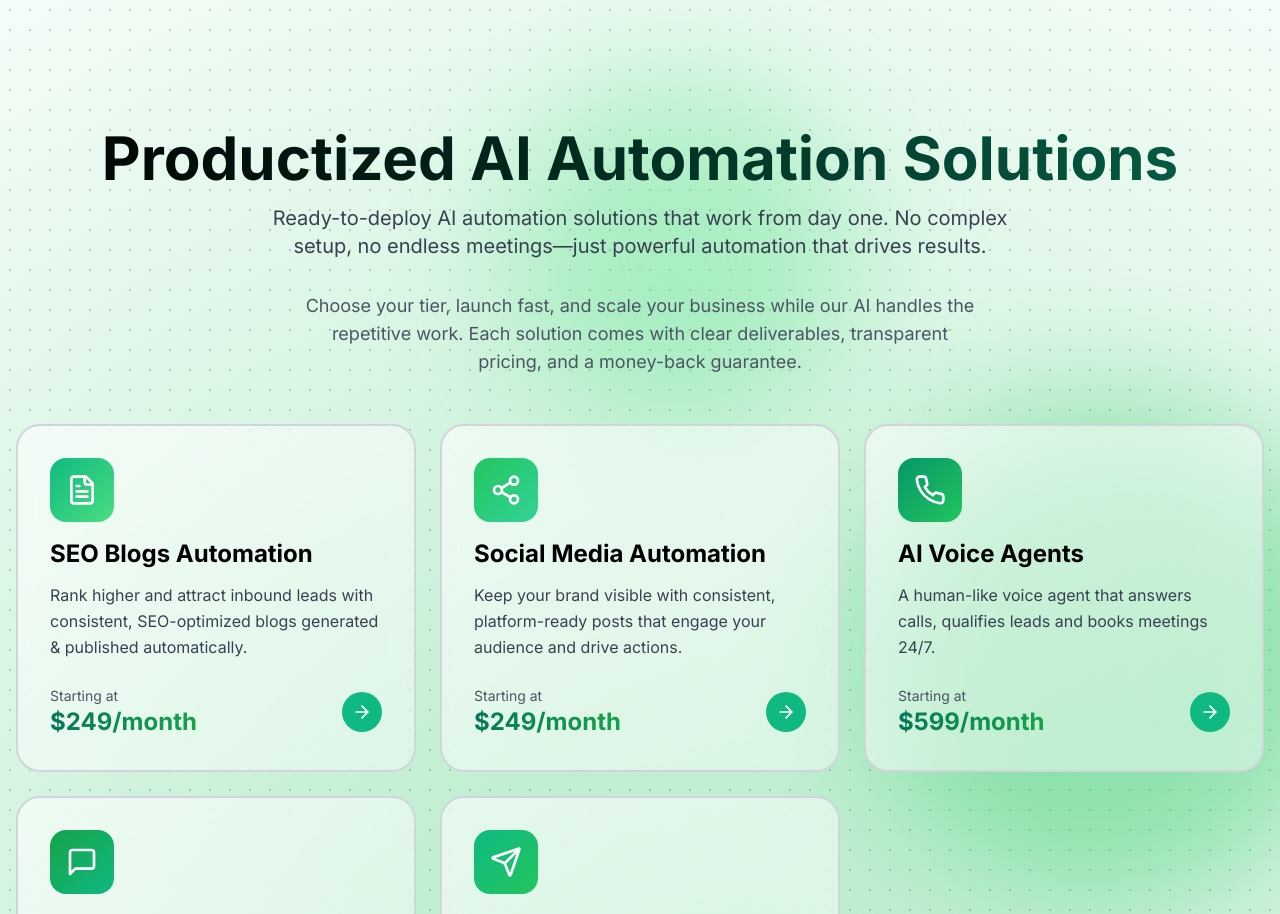
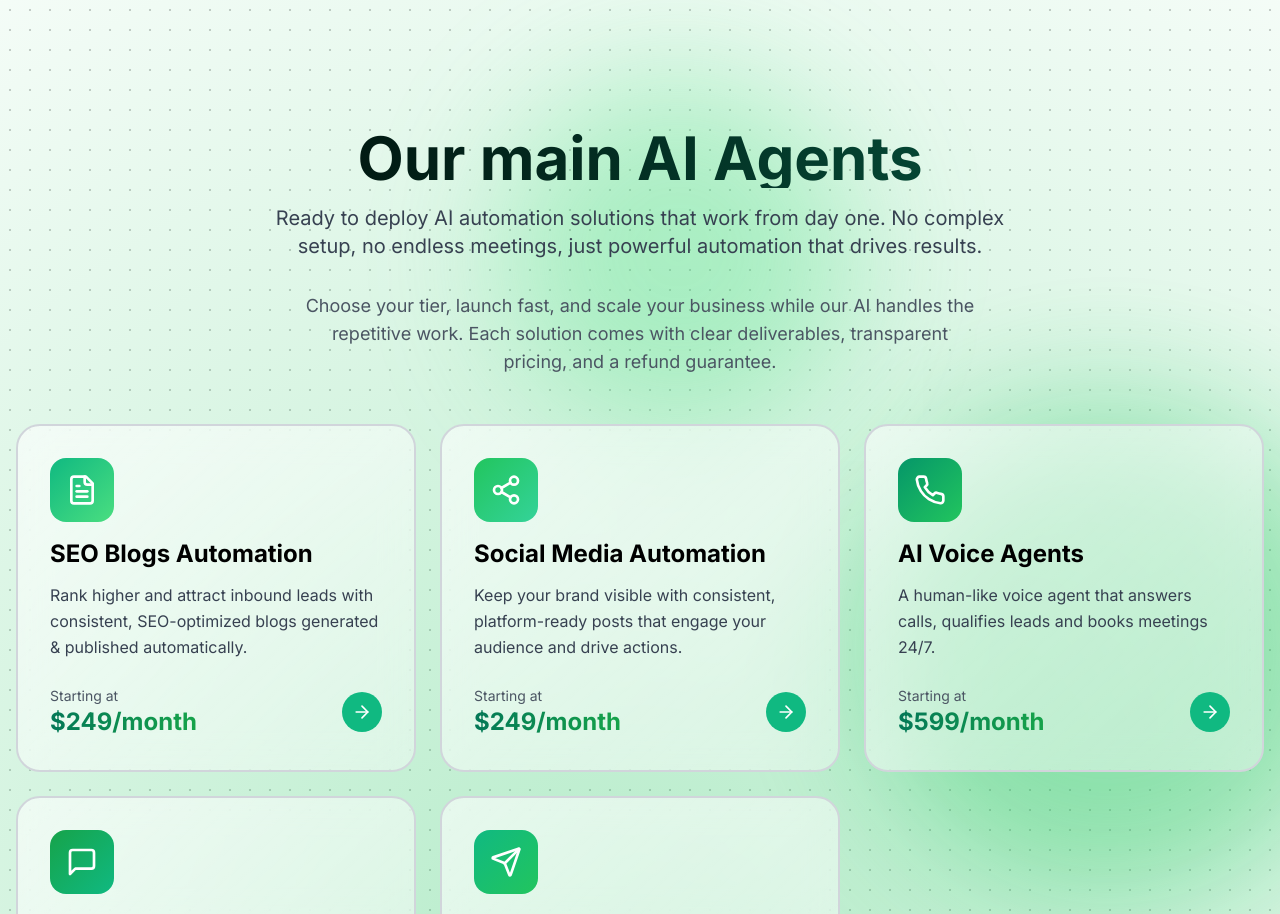
Before and after one commit to envaire/website-again, a Next.js app: page / in a window 1280 px wide. Shown: the part 880-1794 px from the top of the page. Built offline with nearby package versions, Linux system fonts and the light colour scheme.

Commit message:
Updated trace

```diff
--- a/components/products-overview.tsx
+++ b/components/products-overview.tsx
@@ -52,13 +52,13 @@ export function ProductsOverview() {
     <section id="services" className="container mx-auto px-4 py-16 md:py-24 relative z-10">
       <div className="text-center mb-12">
         <h2 className="text-3xl md:text-6xl font-bold mb-4 bg-gradient-to-r from-black to-emerald-800 bg-clip-text text-transparent">
-          Productized AI Automation Solutions
+          Our main AI Agents
         </h2>
         <p className="max-w-3xl mx-auto text-gray-700 text-xl mb-8">
-          Ready-to-deploy AI automation solutions that work from day one. No complex setup, no endless meetings—just powerful automation that drives results.
+          Ready to deploy AI automation solutions that work from day one. No complex setup, no endless meetings, just powerful automation that drives results.
         </p>
         <p className="max-w-2xl mx-auto text-gray-600 text-lg">
-          Choose your tier, launch fast, and scale your business while our AI handles the repetitive work. Each solution comes with clear deliverables, transparent pricing, and a money-back guarantee.
+          Choose your tier, launch fast, and scale your business while our AI handles the repetitive work. Each solution comes with clear deliverables, transparent pricing, and a refund guarantee.
         </p>
       </div>
 
```
